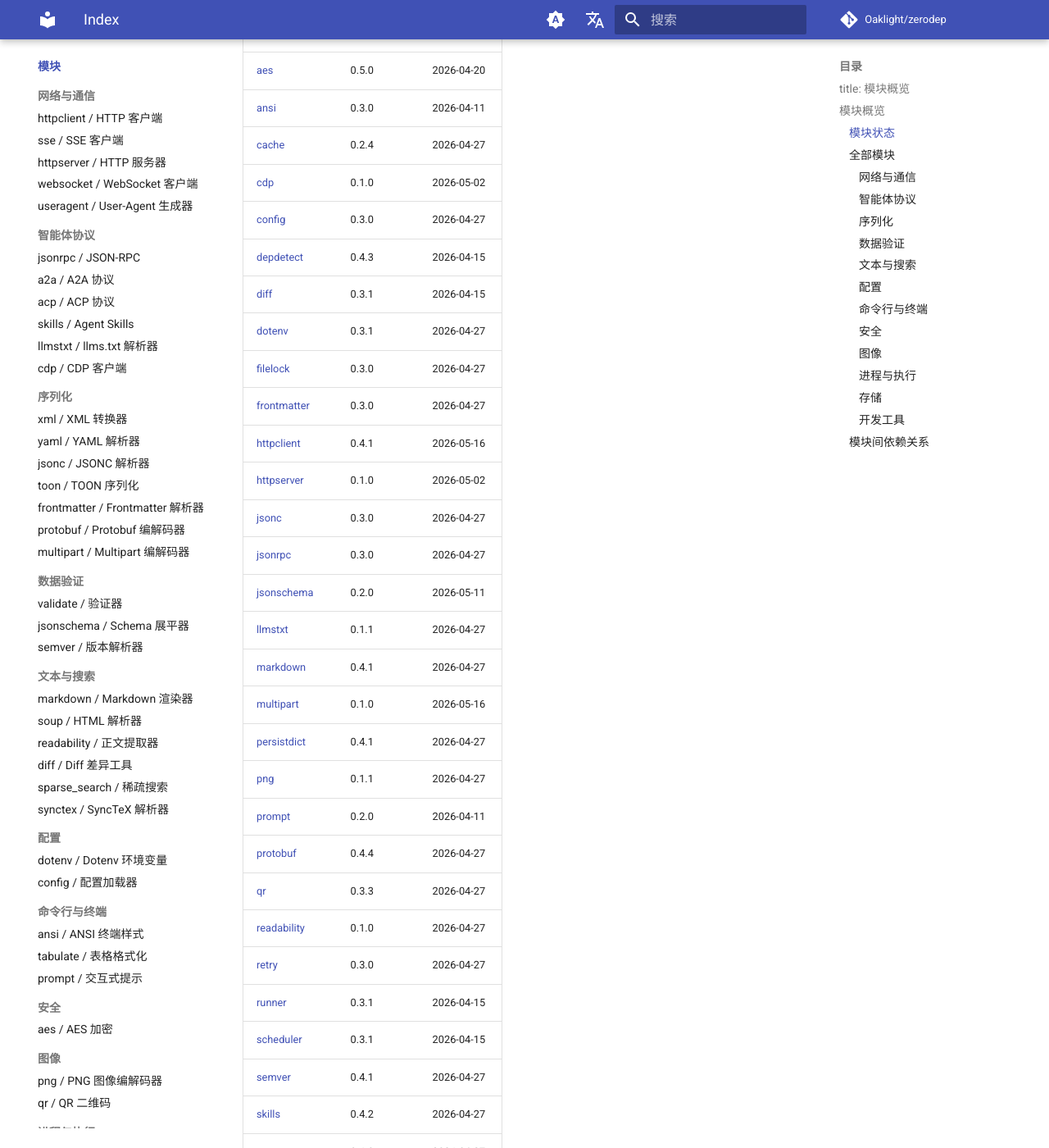
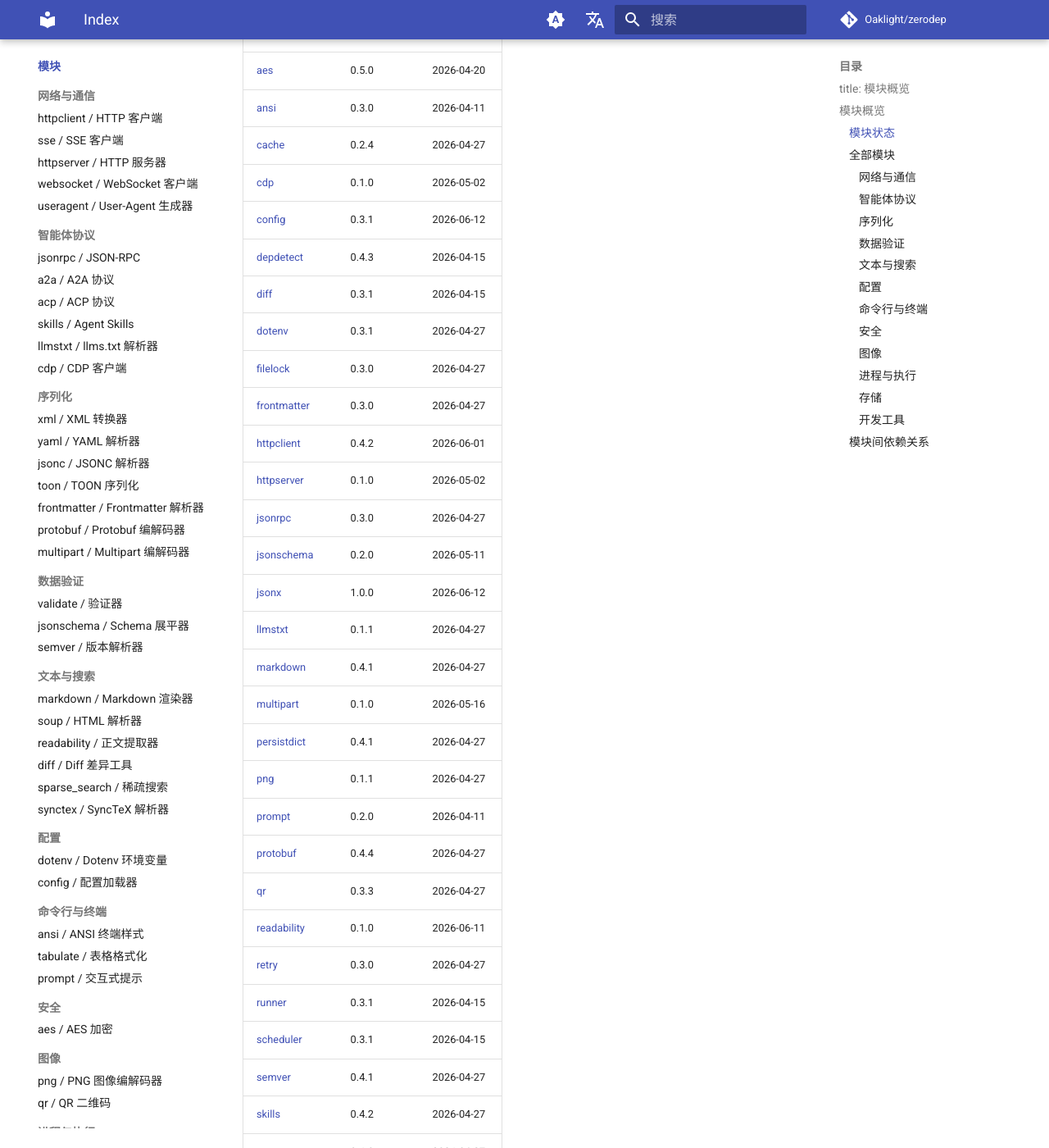
Before and after one commit to Oaklight/zerodep, an MkDocs documentation site: the page built from docs/modules/index.md, in a window 1280 px wide and 1400 px high, scrolled down 560 px. Shown: the whole window at 82% size. Built offline with MkDocs 1.6.1 and Material for MkDocs 9.7.7, drawn with Linux system fonts in a browser that asks for light colours; comment, search, counter and statistics services are not loaded; some of the changed text lies outside the part shown.

Commit message:
docs: 新增 jsonx 模块，更新 changelog（jsonc → jsonx 改名）

```diff
--- a/docs/modules/index.md
+++ b/docs/modules/index.md
@@ -18,17 +18,17 @@ title: 模块概览
 | [ansi](ansi.md) | 0.3.0 | 2026-04-11 |
 | [cache](cache.md) | 0.2.4 | 2026-04-27 |
 | [cdp](cdp.md) | 0.1.0 | 2026-05-02 |
-| [config](config.md) | 0.3.0 | 2026-04-27 |
+| [config](config.md) | 0.3.1 | 2026-06-12 |
 | [depdetect](depdetect.md) | 0.4.3 | 2026-04-15 |
 | [diff](diff.md) | 0.3.1 | 2026-04-15 |
 | [dotenv](dotenv.md) | 0.3.1 | 2026-04-27 |
 | [filelock](filelock.md) | 0.3.0 | 2026-04-27 |
 | [frontmatter](frontmatter.md) | 0.3.0 | 2026-04-27 |
-| [httpclient](httpclient.md) | 0.4.1 | 2026-05-16 |
+| [httpclient](httpclient.md) | 0.4.2 | 2026-06-01 |
 | [httpserver](httpserver.md) | 0.1.0 | 2026-05-02 |
-| [jsonc](jsonc.md) | 0.3.0 | 2026-04-27 |
 | [jsonrpc](jsonrpc.md) | 0.3.0 | 2026-04-27 |
 | [jsonschema](jsonschema.md) | 0.2.0 | 2026-05-11 |
+| [jsonx](jsonx.md) | 1.0.0 | 2026-06-12 |
 | [llmstxt](llmstxt.md) | 0.1.1 | 2026-04-27 |
 | [markdown](markdown.md) | 0.4.1 | 2026-04-27 |
 | [multipart](multipart.md) | 0.1.0 | 2026-05-16 |
@@ -37,7 +37,7 @@ title: 模块概览
 | [prompt](prompt.md) | 0.2.0 | 2026-04-11 |
 | [protobuf](protobuf.md) | 0.4.4 | 2026-04-27 |
 | [qr](qr.md) | 0.3.3 | 2026-04-27 |
-| [readability](readability.md) | 0.1.0 | 2026-04-27 |
+| [readability](readability.md) | 0.1.0 | 2026-06-11 |
 | [retry](retry.md) | 0.3.0 | 2026-04-27 |
 | [runner](runner.md) | 0.3.1 | 2026-04-15 |
 | [scheduler](scheduler.md) | 0.3.1 | 2026-04-15 |
@@ -86,7 +86,7 @@ title: 模块概览
 |--------|-------------|----------|-------------------|
 | [xml](xml.md) | XML ↔ 字典转换器（容错解析、LLM 标签提取） | xmltodict | `xmltodict` |
 | [yaml](yaml.md) | YAML 解析与序列化（常用子集） | PyYAML、ruamel.yaml（常用子集） | `PyYAML` |
-| [jsonc](jsonc.md) | JSONC 解析（JSON + 注释 + 尾逗号） | commentjson、json5（部分） | `commentjson` |
+| [jsonx](jsonx.md) | 扩展 JSON 解析（JSONC + JSONL/NDJSON） | commentjson、jsonlines、ndjson | `commentjson` |
 | [toon](toon.md) | TOON（面向 Token 的对象表示法）编码器/解码器 | toon-format | `toon_format` |
 | [frontmatter](frontmatter.md) | Frontmatter 解析与序列化（YAML/TOML/JSON） | python-frontmatter | `python-frontmatter` |
 | [protobuf](protobuf.md) | Proto3 编解码器（Python dataclass schema） | protobuf（google）、betterproto | `protobuf` |
@@ -173,7 +173,7 @@ graph LR
     acp --> jsonrpc
     cdp --> websocket
     config --> dotenv
-    config --> jsonc
+    config --> jsonx
     config --> yaml
     frontmatter --> yaml
     qr --> png
```
Also changed, not shown: docs/changelog.md (+13 -0 lines).
